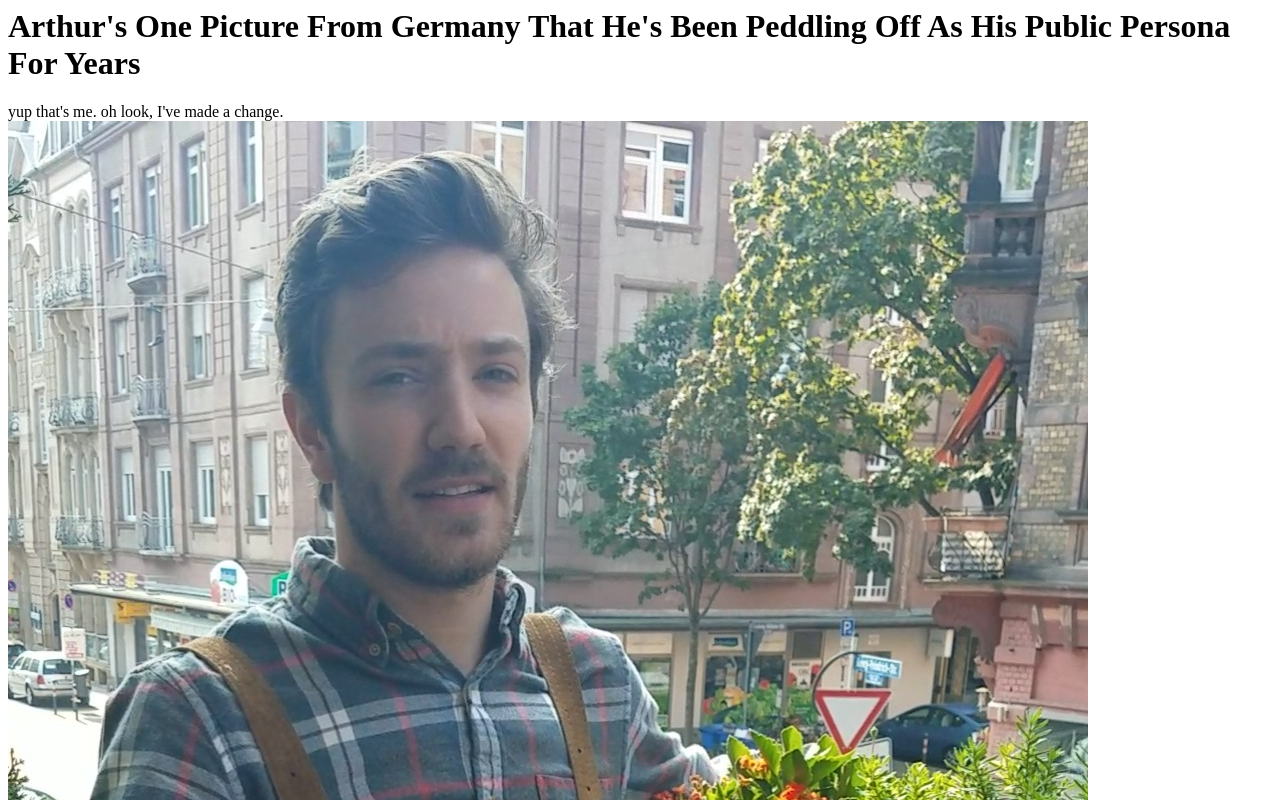
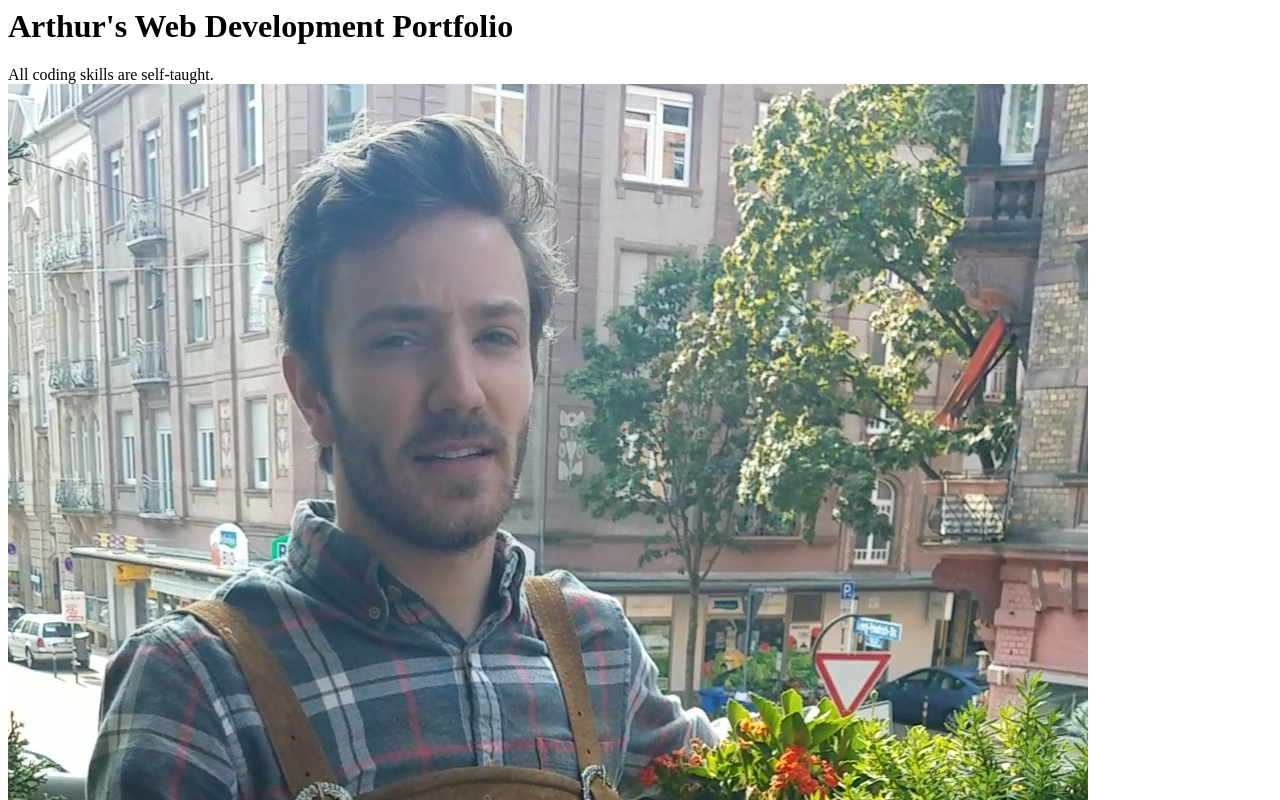
Before and after one commit to awhayden/awhayden.github.io, a plain HTML site: page index.html in a window 1280 px wide. Shown: the top 800 px of the page. Drawn offline with Linux system fonts and the light colour scheme.

Commit message:
editing my repo

```diff
--- a/index.html
+++ b/index.html
@@ -1,9 +1,8 @@
 <html>
-    <h1>Arthur's One Picture From Germany That He's Been Peddling Off As His Public Persona For Years</h1>
+    <h1>Arthur's Web Development Portfolio</h1>
 <body>
-    yup that's me. oh look, I've made a change.
+    All coding skills are self-taught.
 
     <img src="germany_profile_pic.jpg">
 </body>
-<h2>Let's see where it puts the subheader...oh fascinating!</h2>
 </html>
```
